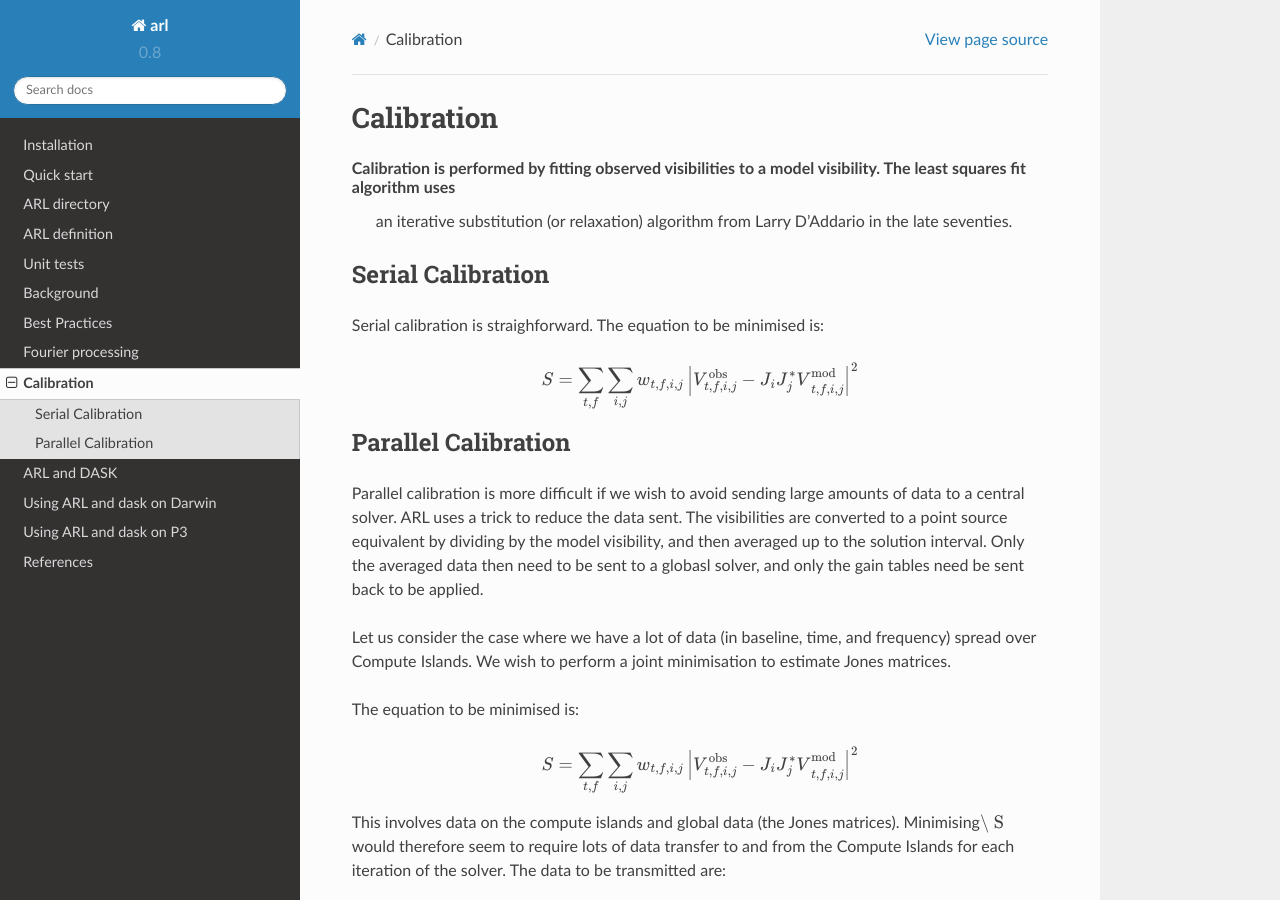
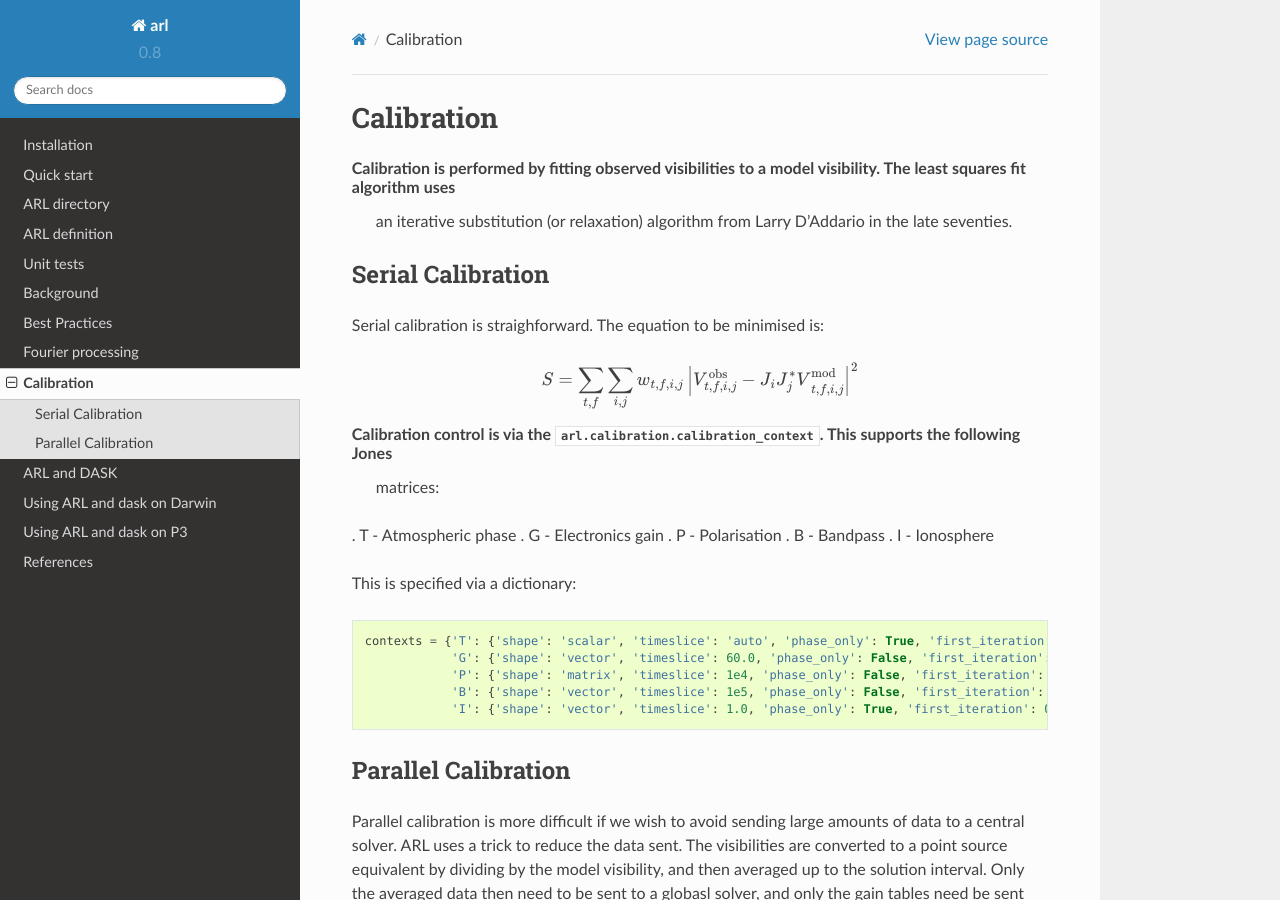
Before and after one commit to ska-telescope/ska-sdp-func-python, a Sphinx documentation site: the page built from docs/ARL_calibration.rst, in a window 1280 px wide and 900 px high. Built offline with Sphinx 7.4.7 and the Read the Docs theme 2.0.0, drawn with Linux system fonts in a browser that asks for light colours; pages that are not in the unit, such as notebooks, are missing from menus.

Commit message:
Use calibration.controls in pipelines
Also simplified and extended calibration control.

```diff
--- a/docs/ARL_calibration.rst
+++ b/docs/ARL_calibration.rst
@@ -16,6 +16,23 @@ Serial Calibration
 Serial calibration is straighforward. The equation to be minimised is:
 
 .. math:: S = \sum_{t,f}^{}{\sum_{i,j}^{}{w_{t,f,i,j}\left| V_{t,f,i,j}^{\text{obs}} - J_{i}{J_{j}^{*}V}_{t,f,i,j}^{\text{mod}} \right|}^{2}}
+
+Calibration control is via the :py:mod:`arl.calibration.calibration_context`. This supports the following Jones
+   matrices::
+
+. T - Atmospheric phase
+. G - Electronics gain
+. P - Polarisation
+. B - Bandpass
+. I - Ionosphere
+
+This is specified via a dictionary::
+
+    contexts = {'T': {'shape': 'scalar', 'timeslice': 'auto', 'phase_only': True, 'first_iteration': 0},
+                'G': {'shape': 'vector', 'timeslice': 60.0, 'phase_only': False, 'first_iteration': 0},
+                'P': {'shape': 'matrix', 'timeslice': 1e4, 'phase_only': False, 'first_iteration': 0},
+                'B': {'shape': 'vector', 'timeslice': 1e5, 'phase_only': False, 'first_iteration': 0},
+                'I': {'shape': 'vector', 'timeslice': 1.0, 'phase_only': True, 'first_iteration': 0}}
 
 Parallel Calibration
 ====================
```
Also changed, not shown: 2 other files.
